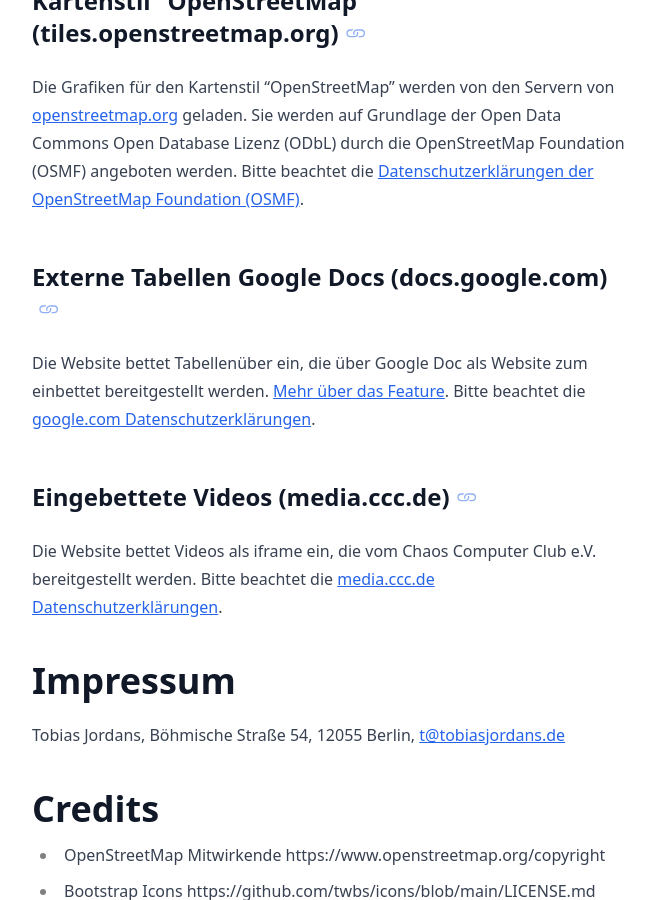
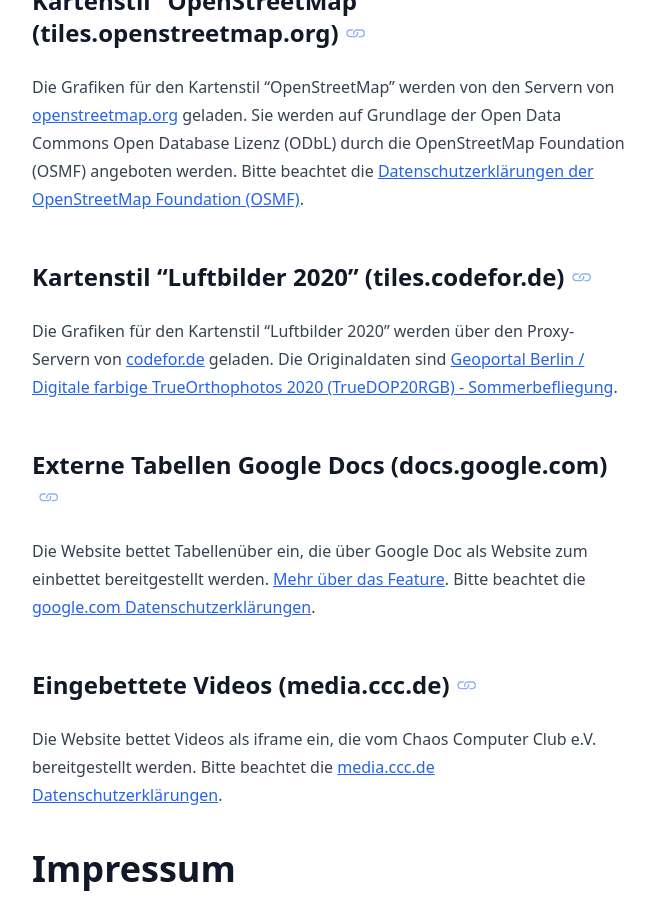
Before and after one commit to osmberlin/strassenraumkarte-neukoelln, a Jekyll site: the page built from contact.md, in a window 1280 px wide and 900 px high, scrolled down 1397 px. Shown: the whole window, without its empty margins (228-883 px from the left). Built offline with Jekyll 4.4.1, drawn with Linux system fonts in a browser that asks for light colours.

Commit message:
Privacy: Add "Luftbilder 2020"

```diff
--- a/contact.md
+++ b/contact.md
@@ -52,6 +52,10 @@
 
 Die Grafiken für den Kartenstil "OpenStreetMap" werden von den Servern von [openstreetmap.org](https://www.openstreetmap.org) geladen. Sie werden auf Grundlage der Open Data Commons Open Database Lizenz (ODbL) durch die OpenStreetMap Foundation (OSMF) angeboten werden. Bitte beachtet die [Datenschutzerklärungen der OpenStreetMap Foundation (OSMF)](https://wiki.osmfoundation.org/wiki/Privacy_Policy).
 
+## Kartenstil "Luftbilder 2020" (tiles.codefor.de)
+
+Die Grafiken für den Kartenstil "Luftbilder 2020" werden über den Proxy-Servern von [codefor.de](https://codefor.de/datenschutz/) geladen. Die Originaldaten sind [Geoportal Berlin / Digitale farbige TrueOrthophotos 2020 (TrueDOP20RGB) - Sommerbefliegung](https://fbinter.stadt-berlin.de/fb/index.jsp?loginkey=zoomStart&mapId=k_luftbild2020_true_rgb@senstadt&bbox=388712,5818615,394579,5822445).
+
 ## Externe Tabellen Google Docs (docs.google.com)
 
 Die Website bettet Tabellenüber ein, die über Google Doc als Website zum einbettet bereitgestellt werden. [Mehr über das Feature](https://support.google.com/a/users/answer/9308870?hl=de). Bitte beachtet die [google.com Datenschutzerklärungen](https://policies.google.com/privacy?hl=de-DE).
```
